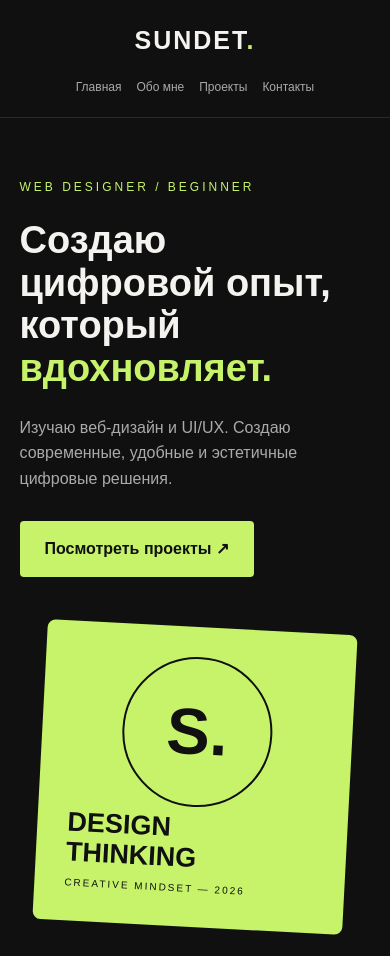
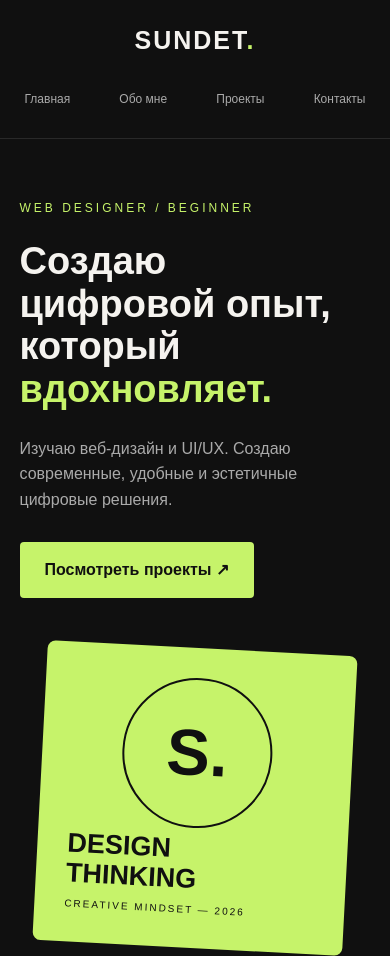
Before and after one commit to onetap0851/sundet, a plain HTML site: page index.html in a window 390 px wide. Shown: the top 956 px of the page. Drawn offline with Linux system fonts and the light colour scheme.

Commit message:
Улучшена навигация на маленьком экране
Added improved navigation styles for small screens.

```diff
--- a/css/style.css
+++ b/css/style.css
@@ -379,3 +379,25 @@ button:focus-visible {
     outline: 2px solid #c6f36a;
     outline-offset: 5px;
 }
+
+/* Улучшенная навигация на маленьком экране */
+@media (max-width: 560px) {
+    .nav {
+        gap: 22px;
+    }
+
+    nav {
+        width: 100%;
+        justify-content: space-between;
+        gap: 8px;
+    }
+
+    nav a {
+        padding: 8px 5px;
+        border-bottom: 1px solid transparent;
+    }
+
+    nav a:hover {
+        border-bottom-color: #c6f36a;
+    }
+}
```
